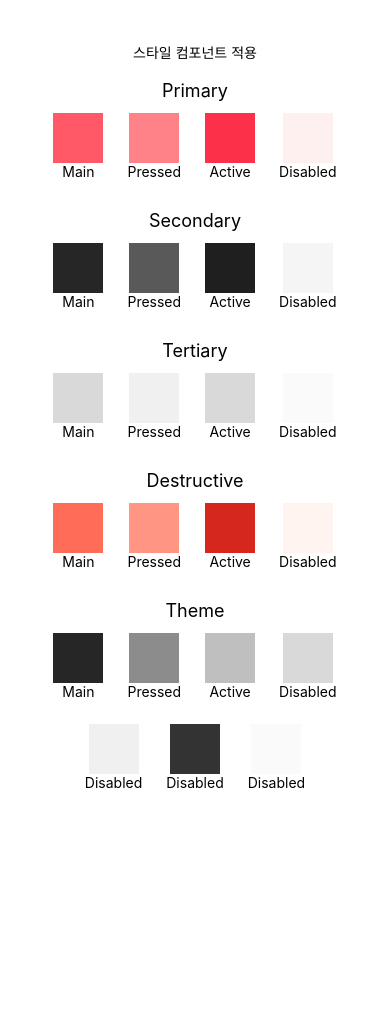
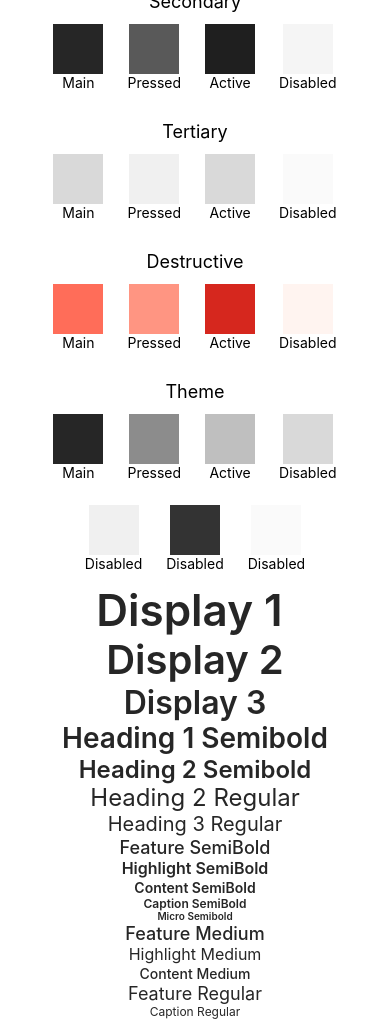
Before and after one commit to diningBuddy/fe, a React Native app: screen / in a window 390 px wide. Before the commit the page ends 844 px from the top, so only its background shows below. Built offline with nearby package versions, Linux system fonts and the light colour scheme.

Commit message:
add : font 태그 예시용 app.tsx에 적용

```diff
--- a/App.tsx
+++ b/App.tsx
@@ -13,6 +13,25 @@ import styled, {
   DefaultTheme,
 } from "styled-components/native";
 import ThemeStyle from "./src/styles/ThemeStyle";
+import {
+  BodyMedium14,
+  BodyMedium16,
+  BodyMedium18,
+  BodyRegular12,
+  BodyRegular18,
+  BodySemibold10,
+  BodySemibold12,
+  BodySemibold14,
+  BodySemibold16,
+  BodySemibold18,
+  HeadingRegular20,
+  HeadingRegular24,
+  HeadingSemiBold24,
+  HeadingSemiBold28,
+  HeadingSemiBold32,
+  HeadingSemiBold40,
+  HeadingSemiBold44,
+} from "./src/common/Typo";
 
 export type Props = {
   label: string;
@@ -73,6 +92,24 @@ const App: React.FC<Props> = ({ label, onPress, color, ...rest }) => {
           <ColorItem color={theme.color.theme.layoutBg} label="Disabled" />
           <ColorItem color={theme.color.theme.tableHeader} label="Disabled" />
         </ColorWrap>
+
+        <HeadingSemiBold44>Display 1 </HeadingSemiBold44>
+        <HeadingSemiBold40>Display 2</HeadingSemiBold40>
+        <HeadingSemiBold32>Display 3</HeadingSemiBold32>
+        <HeadingSemiBold28>Heading 1 Semibold</HeadingSemiBold28>
+        <HeadingSemiBold24>Heading 2 Semibold</HeadingSemiBold24>
+        <HeadingRegular24>Heading 2 Regular</HeadingRegular24>
+        <HeadingRegular20>Heading 3 Regular</HeadingRegular20>
+        <BodySemibold18>Feature SemiBold</BodySemibold18>
+        <BodySemibold16>Highlight SemiBold</BodySemibold16>
+        <BodySemibold14>Content SemiBold</BodySemibold14>
+        <BodySemibold12>Caption SemiBold</BodySemibold12>
+        <BodySemibold10>Micro Semibold</BodySemibold10>
+        <BodyMedium18>Feature Medium</BodyMedium18>
+        <BodyMedium16>Highlight Medium</BodyMedium16>
+        <BodyMedium14>Content Medium</BodyMedium14>
+        <BodyRegular18>Feature Regular</BodyRegular18>
+        <BodyRegular12>Caption Regular</BodyRegular12>
       </View>
     </ThemeProvider>
   );
--- /dev/null
+++ b/src/common/Typo.tsx
@@ -0,0 +1,130 @@
+import styled from "styled-components/native";
+
+interface TypoStyle {
+  margin?: string;
+  fontWeight?: number;
+  fontSize?: number;
+  color?: string;
+  lineHeight?: number;
+  textAlign?: "left" | "right" | "center" | "justify";
+  size?: 44 | 40 | 32 | 28 | 24 | 20 | 18 | 16 | 14 | 12 | 10;
+}
+
+const defaultFontSize = 16;
+
+const BaseText = styled.Text<TypoStyle>`
+  margin: ${({ margin = "0" }) => margin};
+  color: ${({ color, theme }) =>
+    color
+      ? theme.color[color as keyof typeof theme.color]
+      : theme.color.theme.textMain};
+  font-size: ${({ size, fontSize }) =>
+    size ? `${size}px` : fontSize ? `${fontSize}px` : `${defaultFontSize}px`};
+  font-weight: ${({ fontWeight }) => fontWeight || 400};
+  line-height: ${({ lineHeight, fontSize }) =>
+    lineHeight
+      ? `${lineHeight}px`
+      : fontSize
+      ? `${fontSize}px`
+      : `${defaultFontSize}px`};
+  text-align: ${({ textAlign }) => textAlign || "left"};
+`;
+
+// Headings
+export const HeadingSemiBold44 = styled(BaseText)`
+  font-size: 44px;
+  line-height: 52.51px;
+  font-weight: 600;
+`;
+
+export const HeadingSemiBold40 = styled(BaseText)`
+  font-size: 40px;
+  line-height: 47.73px;
+  font-weight: 600;
+`;
+
+export const HeadingSemiBold32 = styled(BaseText)`
+  font-size: 32px;
+  line-height: 38.19px;
+  font-weight: 600;
+`;
+
+export const HeadingSemiBold28 = styled(BaseText)`
+  font-size: 28px;
+  line-height: 33.41px;
+  font-weight: 600;
+`;
+
+export const HeadingSemiBold24 = styled(BaseText)`
+  font-size: 24px;
+  line-height: 28.64px;
+  font-weight: 600;
+`;
+
+export const HeadingRegular24 = styled(BaseText)`
+  font-size: 24px;
+  line-height: 28.64px;
+`;
+
+export const HeadingRegular20 = styled(BaseText)`
+  font-size: 20px;
+  line-height: 23.87px;
+`;
+
+// Body
+export const BodySemibold18 = styled(BaseText)`
+  font-weight: 500;
+  font-size: 18px;
+  line-height: 21.48px;
+`;
+
+export const BodySemibold16 = styled(BaseText)`
+  font-weight: 600;
+  font-size: 16px;
+  line-height: 21.48px;
+`;
+
+export const BodySemibold14 = styled(BaseText)`
+  font-weight: 600;
+  font-size: 14px;
+  line-height: 16.71px;
+`;
+
+export const BodySemibold12 = styled(BaseText)`
+  font-weight: 600;
+  font-size: 12px;
+  line-height: 14.32px;
+`;
+
+export const BodySemibold10 = styled(BaseText)`
+  font-weight: 600;
+  font-size: 10px;
+  line-height: 11.93px;
+`;
+
+export const BodyMedium18 = styled(BaseText)`
+  font-weight: 500;
+  font-size: 18px;
+  line-height: 21.48px;
+`;
+
+export const BodyMedium16 = styled(BaseText)`
+  font-size: 16px;
+  line-height: 21.48px;
+`;
+
+export const BodyMedium14 = styled(BaseText)`
+  font-weight: 500;
+  font-size: 14px;
+  line-height: 16.94px;
+`;
+
+export const BodyRegular18 = styled(BaseText)`
+  font-size: 18px;
+  line-height: 21.48px;
+`;
+
+export const BodyRegular12 = styled(BaseText)`
+  font-size: 12px;
+  line-height: 16.94px;
+`;
```
